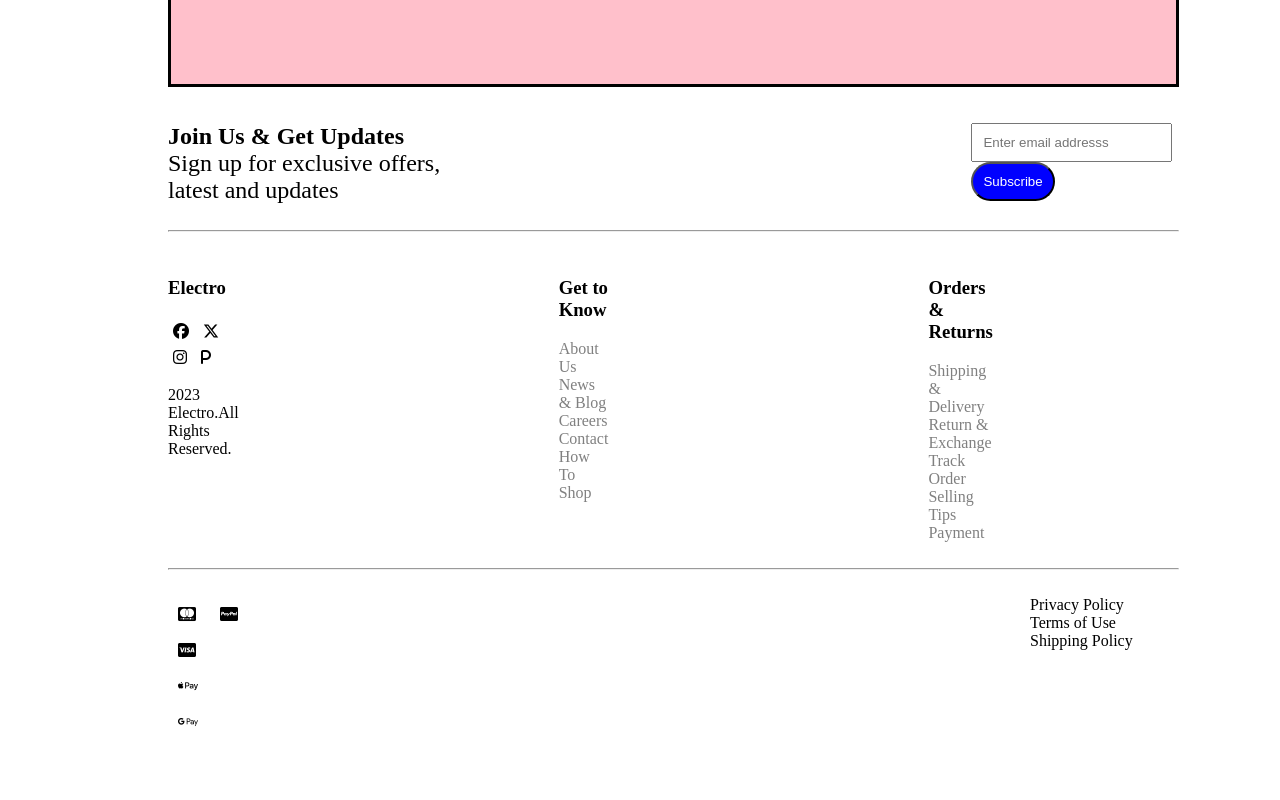
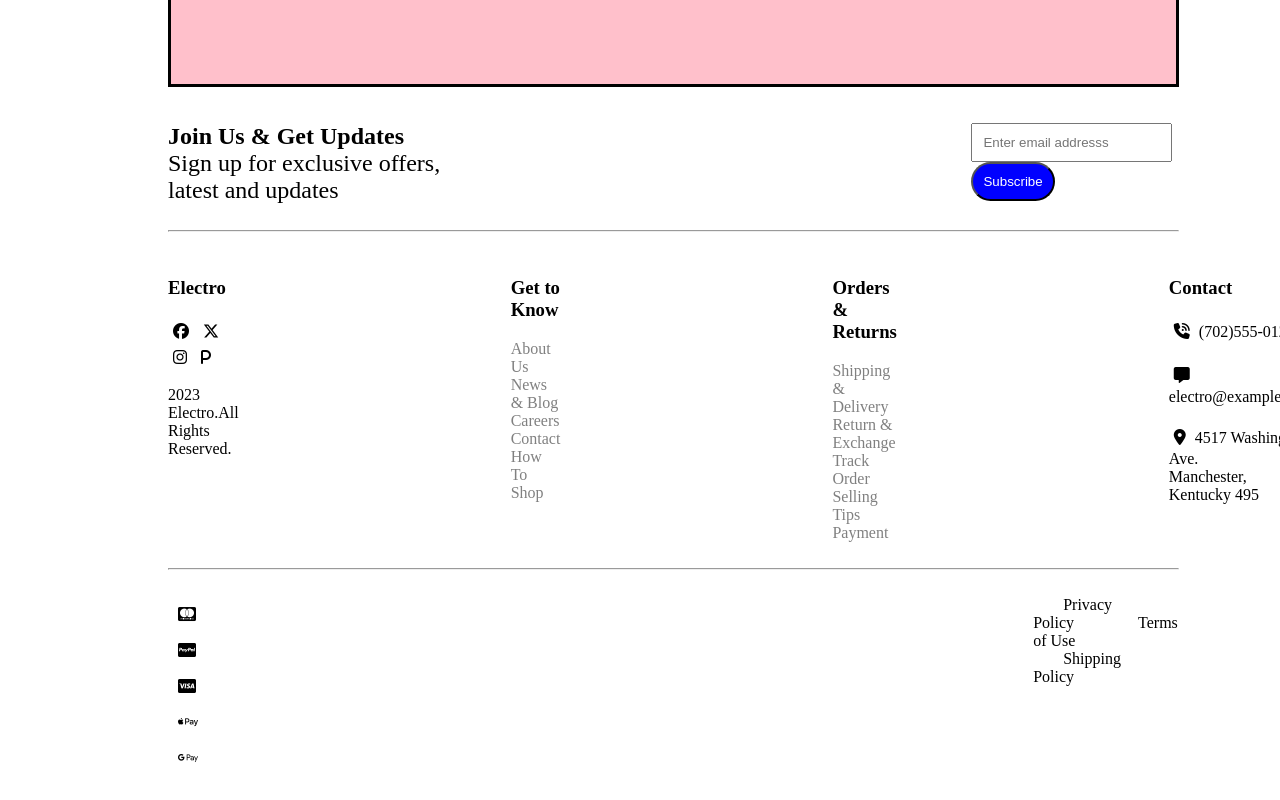
Before and after one commit to HOSEWELL/practice, a plain HTML site: page index.html in a window 1280 px wide. Shown: the part 3577-4377 px from the top of the page. Before the commit the page ends 4345 px from the top, so only its background shows below. Drawn offline with Linux system fonts and the light colour scheme.

Commit message:
modification

```diff
--- a/index.css
+++ b/index.css
@@ -202,7 +202,7 @@ main{
 }
 .lastcontent{
     display: flex;
-    column-gap: 20em;
+    column-gap: 17em;
 
 }
 .lastcontent div li{
@@ -215,7 +215,7 @@ main{
 .divlast{
     display: flex;
     padding: 0px;
-    column-gap: 47em;
+    column-gap: 50em;
 }
 .divlast div i{
     padding: 10px;
```
